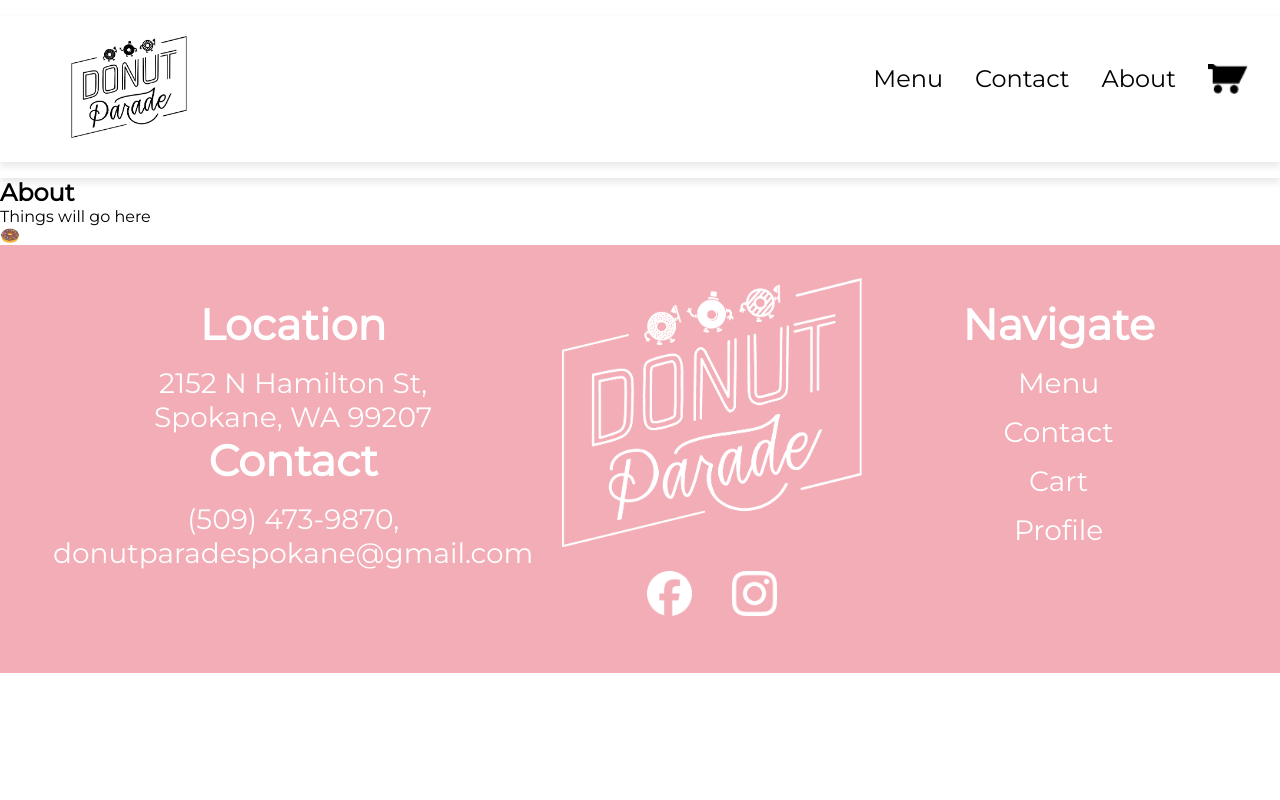
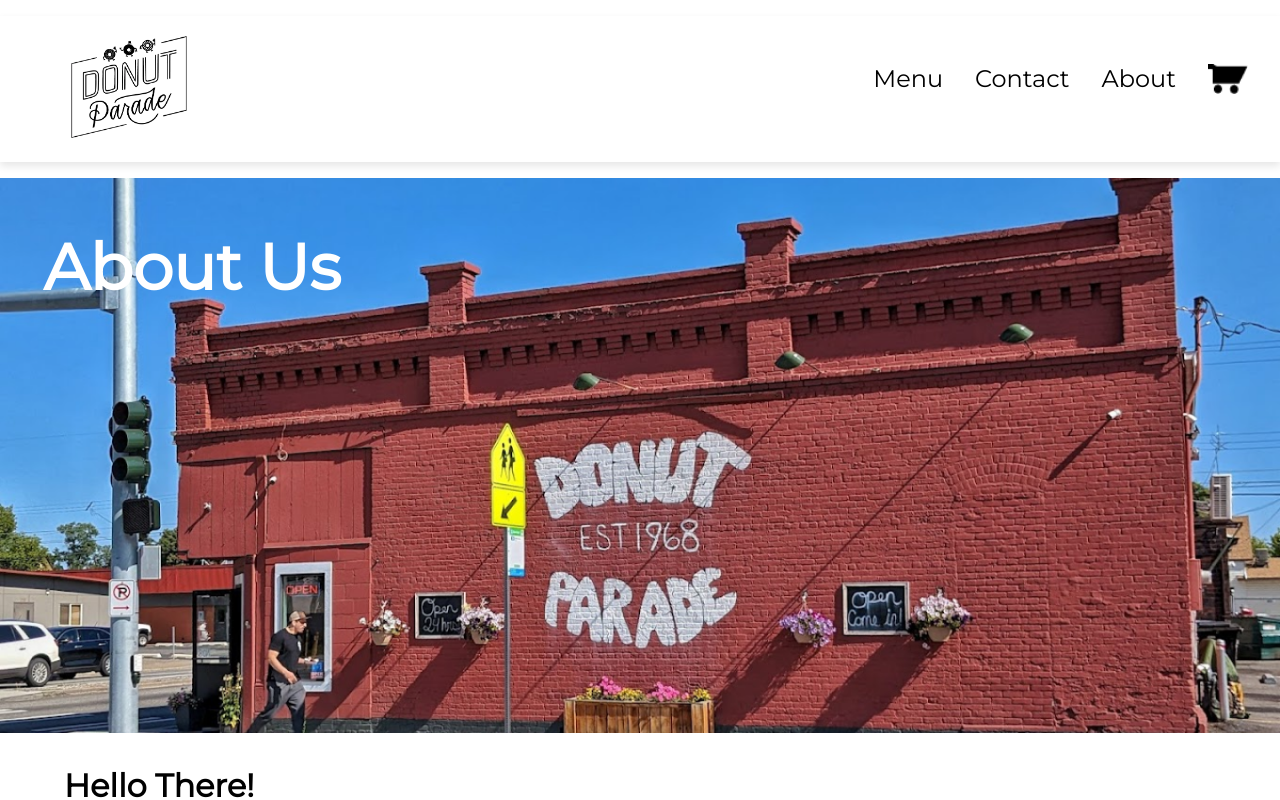
Before and after one commit to CSCD488-Winter2024/project-description-user-stories-and-glossary-project-unknown, a React (Vite) app in the folder DonutParade/: page /about in a window 1280 px wide. Shown: the top 800 px of the page. Built offline with nearby package versions, Linux system fonts and the light colour scheme.

Commit message:
finish most of the about content

```diff
--- a/DonutParade/src/pages/About.jsx
+++ b/DonutParade/src/pages/About.jsx
@@ -1,23 +1,36 @@
 import React from 'react'
 import Header from '../components/Header'
 import Footer from '../components/Footer'
+import AboutBack from '../assets/aboutbackground.png';
+import '../styles/About.css';
+
+
 
 function About() {
   return (
-    <div>
-
+    <div className="Aboout">
       <Header />
 
-      <section>
-        <h1>About</h1>
-        <p>Things will go here</p>
-        <p id='donut'>🍩</p>
-      </section>
+      <div className="About-content">
+
+        <h2>About Us</h2>
+        <img src={AboutBack} alt="About Image"/>
+        <br></br>
+        <h1>Hello There!</h1>
+        <br></br>
+        <p>Lorem ipsum dolor sit amet consectetur adipisicing elit. Quibusdam cumque incidunt laborum excepturi odit? Enim asperiores dolore, iusto esse nihil consequatur minus animi nam corporis recusandae molestiae, consectetur officia, dicta ullam accusantium! Illo eaque, harum quod obcaecati laborum placeat perferendis sint praesentium aspernatur ex possimus atque mollitia alias velit quia, error sunt dolores nesciunt soluta qui? Deleniti, minima. Tempora at earum voluptates facere quasi cumque consectetur ratione veritatis tenetur commodi voluptas est expedita similique, dolor soluta, omnis quas vitae id corrupti obcaecati fuga iusto sunt sed. Eligendi, libero, atque veritatis quidem fugit iure deleniti explicabo dolorum, amet laboriosam tenetur eveniet.</p>
+        <br></br>
+        <p>Lorem ipsum dolor sit amet consectetur adipisicing elit. Quibusdam cumque incidunt laborum excepturi odit? Enim asperiores dolore, iusto esse nihil consequatur minus animi nam corporis recusandae molestiae, consectetur officia, dicta ullam accusantium! Illo eaque, harum quod obcaecati laborum placeat perferendis sint praesentium aspernatur ex possimus atque mollitia alias velit quia, error sunt dolores nesciunt soluta qui? Deleniti, minima. Tempora at earum voluptates facere quasi cumque consectetur ratione veritatis tenetur commodi voluptas est expedita similique, dolor soluta, omnis quas vitae id corrupti obcaecati fuga iusto sunt sed. Eligendi, libero, atque veritatis quidem fugit iure deleniti explicabo dolorum, amet laboriosam tenetur eveniet.</p>
+        <br></br>
+
+      </div>
 
       <Footer />
 
     </div>
+
   )
+
 }
 
 export default About
--- a/DonutParade/src/styles/About.css
+++ b/DonutParade/src/styles/About.css
@@ -0,0 +1,31 @@
+@import url("https://fonts.googleapis.com/css2?family=Montserrat&display=swap");
+
+.About-content {
+  position: relative;
+}
+
+.About-content h2 {
+  position: absolute;
+  top: 50px;
+  left: 15%;
+  transform: translateX(-50%);
+  z-index: 1;
+  color: white;
+  font-size: 4em;
+  font-weight: bolder;
+}
+
+.About-content img {
+  max-width: 100%;
+  max-height: 80vh; /* Adjust the value to shrink vertically */
+  height: auto;
+  display: block;
+  margin: 0 auto;
+}
+
+.About-content h1,
+.About-content p {
+  margin-top: 15px;
+  margin-left: 5%; /* Adjust left margin */
+  margin-right: 5%; /* Adjust right margin */
+}
--- a/DonutParade/src/styles/Home.css
+++ b/DonutParade/src/styles/Home.css
@@ -4,24 +4,28 @@
     position: relative;
 }
 
-  .home-content  {
+.home-content {
     position: relative;
-    width: 100%;
-    height: 100%;
+    width: 100vw;
+    height: 100vh;
     display: flex;
     flex-direction: column;
     justify-content: center;
     align-items: center;
+    background-image: url('path/to/your/image.jpg'); /* Replace 'path/to/your/image.jpg' with the actual path to your image */
+    background-size: cover;
+    background-position: center;
 }
 
 .home-content img {
-    width: 100%;
-    height: 100%;
+    width: 100%; /* Ensure the image covers the entire container */
+    height: 100%; /* Ensure the image covers the entire container */
     object-fit: cover;
     position: absolute;
     top: 0;
     left: 0;
 }
+
 
 .home-content h1, .home-content p {
     font-family: Montserrat;
```
Also changed, not shown: DonutParade/src/assets/aboutbackground.png (added). Lines whose indentation alone changed are shown as unchanged.
